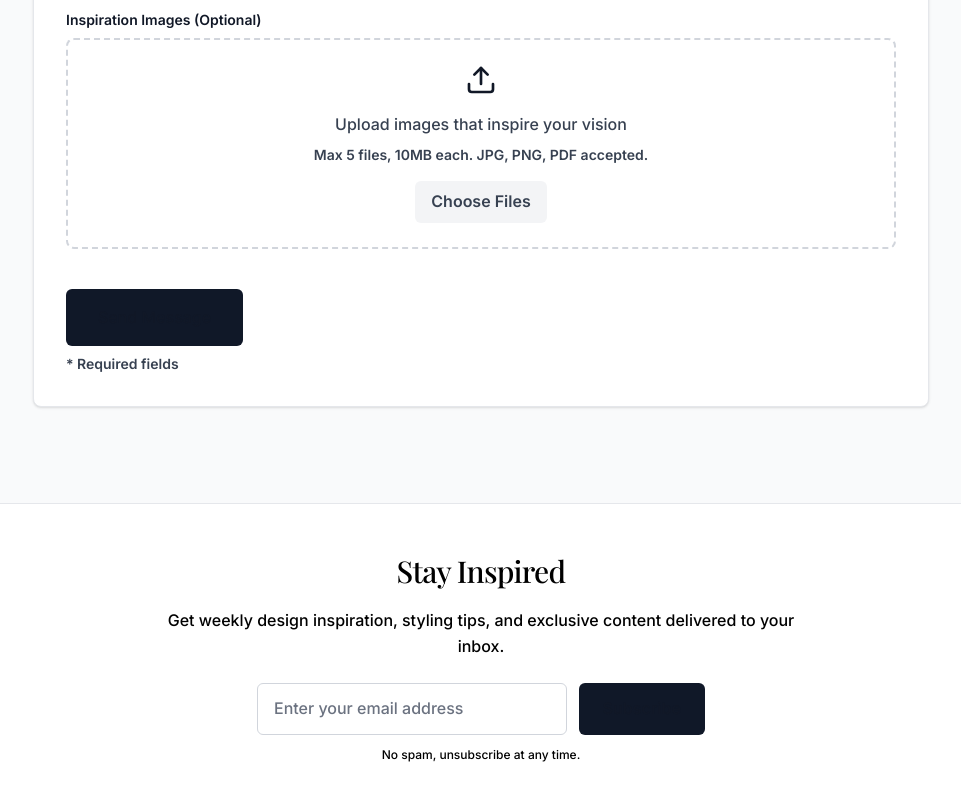
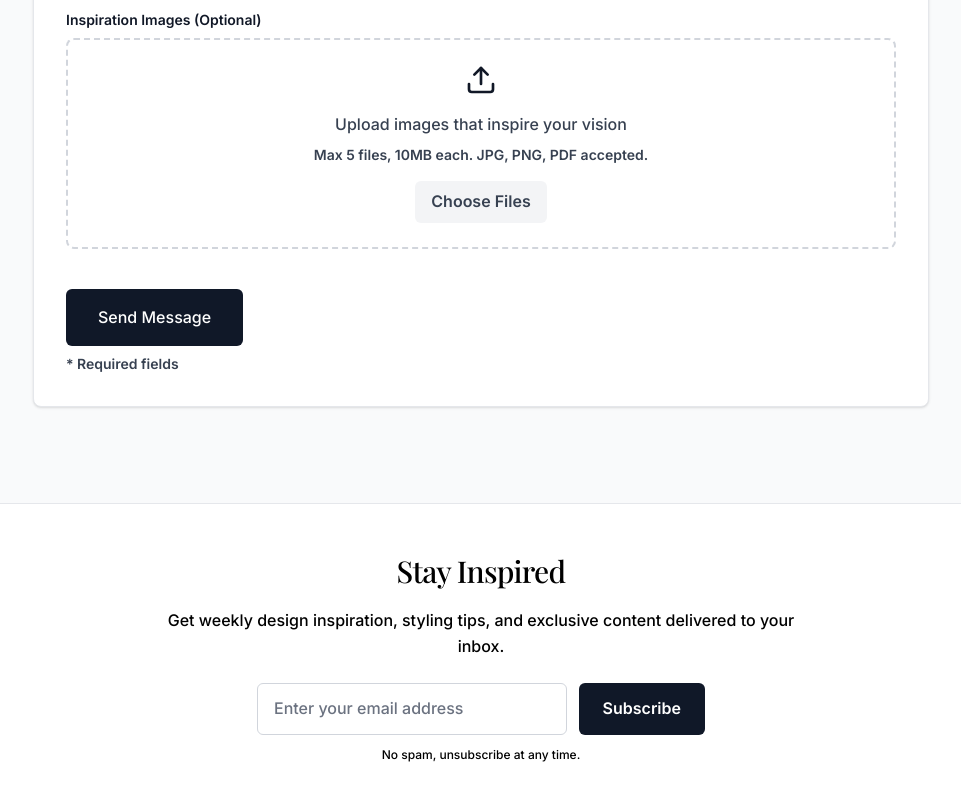
Before and after one commit to Squeegle/Ashley-Website, a Next.js app: page /contact in a window 1280 px wide. Shown: the part 1938-2738 px from the top of the page, without its empty margins (159-1120 px from the left). Built offline with nearby package versions, Linux system fonts and the light colour scheme; a web font is replaced by a local one.

Commit message:
fixed font colour on dark buttons

```diff
--- a/src/app/contact/page.tsx
+++ b/src/app/contact/page.tsx
@@ -293,7 +293,7 @@ export default function ContactPage() {
                 </p>
                 <button
                   onClick={() => setIsSubmitted(false)}
-                  className="inline-flex items-center px-6 py-3 bg-gray-900 text-white font-medium rounded-md hover:bg-gray-800 transition-colors duration-200"
+                  className="inline-flex items-center px-6 py-3 bg-gray-900 text-white dark-button-text font-medium rounded-md hover:bg-gray-800 transition-colors duration-200"
                 >
                   Send Another Message
                 </button>
@@ -482,7 +482,7 @@ export default function ContactPage() {
                     <button
                       type="submit"
                       disabled={isSubmitting}
-                      className="w-full md:w-auto inline-flex items-center justify-center px-8 py-4 bg-gray-900 text-white font-medium rounded-md hover:bg-gray-800 disabled:bg-gray-400 disabled:cursor-not-allowed transition-colors duration-200"
+                      className="w-full md:w-auto inline-flex items-center justify-center px-8 py-4 bg-gray-900 text-white dark-button-text font-medium rounded-md hover:bg-gray-800 disabled:bg-gray-400 disabled:cursor-not-allowed transition-colors duration-200"
                     >
                       {isSubmitting ? 'Sending...' : 'Send Message'}
                     </button>
--- a/src/app/globals.css
+++ b/src/app/globals.css
@@ -387,3 +387,42 @@ form p {
   color: #374151 !important;
   font-weight: 500 !important;
 }
+
+/* Ensure dark buttons have proper white text */
+.bg-gray-900, .bg-gray-800, .bg-black {
+  color: #ffffff !important;
+}
+
+.bg-gray-900 *, .bg-gray-800 *, .bg-black * {
+  color: #ffffff !important;
+}
+
+/* Specific button styling to ensure white text on dark backgrounds */
+button.bg-gray-900,
+a.bg-gray-900,
+.bg-gray-900 button,
+.bg-gray-900 a {
+  color: #ffffff !important;
+}
+
+button.bg-gray-800,
+a.bg-gray-800,
+.bg-gray-800 button,
+.bg-gray-800 a {
+  color: #ffffff !important;
+}
+
+/* Override any inherited color for dark button text */
+.dark-button-text {
+  color: #ffffff !important;
+  font-weight: 500 !important;
+}
+
+/* Ensure hover states maintain white text */
+.bg-gray-900:hover, .bg-gray-800:hover {
+  color: #ffffff !important;
+}
+
+.bg-gray-900:hover *, .bg-gray-800:hover * {
+  color: #ffffff !important;
+}
--- a/src/app/page.tsx
+++ b/src/app/page.tsx
@@ -115,7 +115,7 @@ export default function Home() {
             <div className="mt-8 flex flex-col sm:flex-row gap-4">
               <Link
                 href="/about"
-                className="inline-flex items-center gap-2 px-6 py-3 bg-gray-900 text-white rounded-md hover:bg-gray-800 transition-colors duration-200 font-semibold"
+                className="inline-flex items-center gap-2 px-6 py-3 bg-gray-900 text-white dark-button-text rounded-md hover:bg-gray-800 transition-colors duration-200 font-semibold"
               >
                 Learn More About Me
                 <ArrowRight className="w-4 h-4" />
--- a/src/components/layout/Hero.tsx
+++ b/src/components/layout/Hero.tsx
@@ -183,7 +183,7 @@ export function HomeHero() {
           <div className="flex flex-col sm:flex-row gap-4 justify-center">
             <Link
               href="/gallery"
-              className="inline-flex items-center justify-center px-6 md:px-8 py-3 md:py-4 bg-gray-900 text-white font-semibold rounded-md hover:bg-gray-800 transition-colors duration-200 shadow-lg"
+              className="inline-flex items-center justify-center px-6 md:px-8 py-3 md:py-4 bg-gray-900 text-white dark-button-text font-semibold rounded-md hover:bg-gray-800 transition-colors duration-200 shadow-lg"
             >
               View Our Work
             </Link>
```
